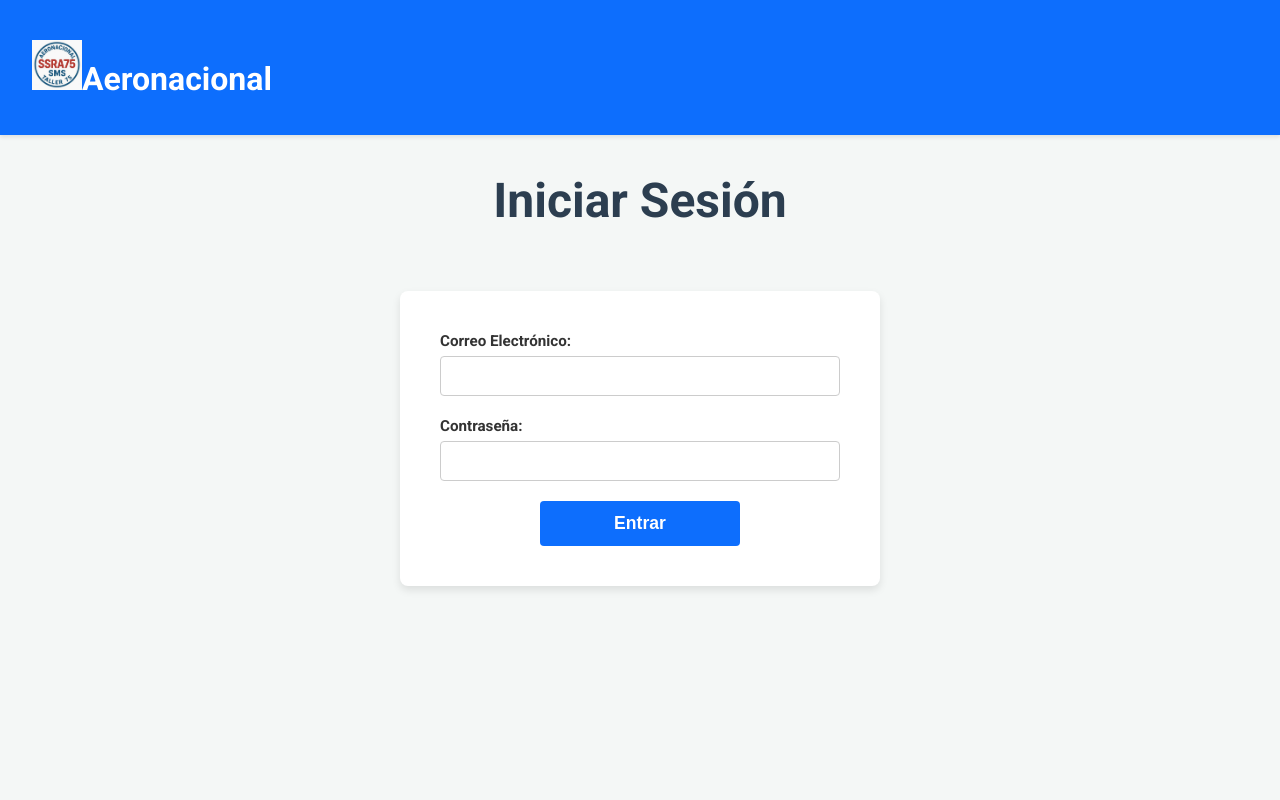
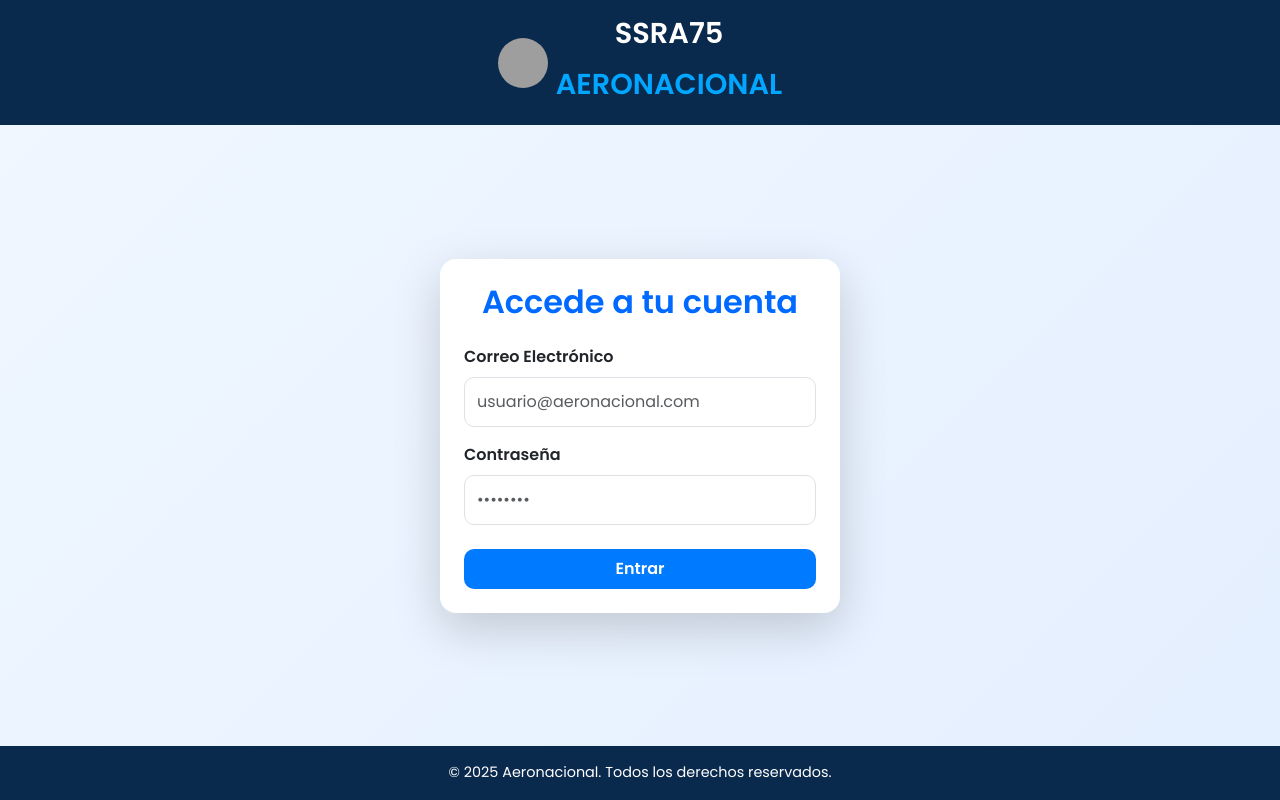
Before and after one commit to ABNERCD/SSRA75, an Angular app in the folder frontend/: page /login in a window 1280 px wide. Built offline with nearby package versions, Linux system fonts and the light colour scheme; grey boxes are pictures that could not be loaded.

Commit message:
Cambios en el login

```diff
--- a/frontend/angular.json
+++ b/frontend/angular.json
@@ -14,9 +14,7 @@
           "builder": "@angular/build:application",
           "options": {
             "browser": "src/main.ts",
-            "polyfills": [
-              "zone.js"
-            ],
+            "polyfills": ["zone.js"],
             "tsConfig": "tsconfig.app.json",
             "assets": [
               {
@@ -24,10 +22,7 @@
                 "input": "public"
               }
             ],
-            "styles": [
-              "src/custom-theme.scss",
-              "src/styles.css"
-            ]
+            "styles": ["src/custom-theme.scss", "src/styles.css"]
           },
           "configurations": {
             "production": {
@@ -71,20 +66,10 @@
         "test": {
           "builder": "@angular/build:karma",
           "options": {
-            "polyfills": [
-              "zone.js",
-              "zone.js/testing"
-            ],
+            "polyfills": ["zone.js", "zone.js/testing"],
             "tsConfig": "tsconfig.spec.json",
-            "assets": [
-              {
-                "glob": "**/*",
-                "input": "public"
-              }
-            ],
-            "styles": [
-              "src/styles.css"
-            ]
+            "assets": ["src/favicon.ico", "src/assets"],
+            "styles": ["src/styles.css"]
           }
         }
       }
--- a/frontend/src/app/auth/login/login.css
+++ b/frontend/src/app/auth/login/login.css
@@ -1,99 +1,88 @@
-.main-header {
+/* === Estilos globales === */
+body {
+  font-family: "Poppins", sans-serif;
+  background: linear-gradient(135deg, #f0f7ff, #e4efff);
+  min-height: 100vh;
   display: flex;
-  justify-content: space-between;
-  align-items: center;
-  padding: 2.5rem 2rem;
-  background-color: #0d6efd; /* Un azul más vibrante */
-  color: white;
-  box-shadow: 0 2px 4px rgba(0, 0, 0, 0.1); /* Sombra sutil */
+  flex-direction: column;
+  margin: 0;
 }
 
-.logo-container {
-  display: flex;
-  align-items: center;
-  gap: 5rem; /* Espacio entre logo y texto */
+/* === Header === */
+.main-header {
+  background-color: #0a2a4d;
+  padding: 1rem 0;
+  text-align: center;
+  color: #fff;
 }
 
-.logo {
-  height: 50px;
+.header-title {
+  font-size: 1.8rem;
+  font-weight: 600;
 }
 
-.logo-text {
-  font-size: 2rem;
+.header-title span {
+  color: #00a6ff;
   font-weight: 700;
 }
 
-/* --- Contenido Principal --- */
-.content {
-  display: flex;
-  flex-direction: column;
-  align-items: center;
-  padding-top: 50px;
-  max-width: 1200px;
-  margin: 1rem auto; /* Centra el contenido y añade espacio */
-  padding: 0 1rem;
+.logo-img {
+  width: 50px;
+  height: 50px;
+  border-radius: 50%;
 }
 
-.content h2 {
-  text-align: center;
-  font-size: 3rem;
-  white-space: nowrap;
-  margin-bottom: 5rem;
-  color: #2c3e50;
+/* === Main === */
+.main-container {
+  flex: 1;
+  padding: 2rem 1rem;
 }
 
-form {
+.login-card {
+  background: #fff;
+  max-width: 400px;
   width: 100%;
-  max-width: 400px;
-  padding: 40px;
-  background-color: #ffffff;
-  border-radius: 8px;
-  box-shadow: 0 4px 8px rgba(0, 0, 0, 0.1);
-  margin-bottom: 20px;
+  border-radius: 20px;
+  box-shadow: 0 10px 25px rgba(0, 0, 0, 0.1);
 }
 
-.form-group {
-  margin-bottom: 20px;
+.login-title {
+  color: #0069ff;
+  font-weight: 700;
 }
 
-.form-group label {
-  display: block;
-  margin-bottom: 5px;
-  font-weight: 600;
-  color: #333;
-  font-size: 0.95rem;
+/* === Inputs y botones === */
+.form-control {
+  border-radius: 10px;
+  padding: 0.75rem;
 }
 
-.form-group input {
-  width: 100%;
-  padding: 10px 12px;
-  border: 1px solid #ccc;
-  border-radius: 4px;
-  font-size: 1rem;
-  box-sizing: border-box;
-  transition: border-color 0.3s;
+.btn-primary {
+  background: #007bff;
+  border: none;
+  border-radius: 10px;
+  font-weight: 600;
+  transition: background 0.3s ease;
 }
 
-.form-group input:focus {
-  border-color: #0d6efd;
-  outline: none;
+.btn-primary:hover {
+  background: #0056d2;
 }
 
-form button[type="submit"] {
-  width: 50%;
-  display: block;
-  margin: 0 auto;
-  padding: 12px;
-  background-color: #0d6efd;
-  color: white;
-  border: none;
-  border-radius: 4px;
-  font-size: 1.1rem;
-  font-weight: bold;
-  cursor: pointer;
-  transition: background-color 0.3s;
+/* === Footer === */
+.main-footer {
+  background-color: #0a2a4d;
+  color: #fff;
+  font-size: 0.9rem;
 }
 
-form button[type="submit"]:hover {
-  background-color: #0b5ed7;
+/* === Responsividad === */
+@media (max-width: 576px) {
+  .header-title {
+    font-size: 1.4rem;
+  }
+
+  .login-card {
+    padding: 2rem 1.2rem;
+  }
 }
--- a/frontend/src/app/auth/login/login.html
+++ b/frontend/src/app/auth/login/login.html
@@ -1,22 +1,52 @@
-<header class="main-header">
-  <div class="login-container">
-    <img src="assets/images/LogoTaller.jpg" alt="Logo Taller 75" class="logo">
-    <span class="logo-text">Aeronacional</span>
-  </div>
-</header>
+<!DOCTYPE html>
+<html lang="es">
+<head>
+  <meta charset="UTF-8" />
+  <meta name="viewport" content="width=device-width, initial-scale=1.0" />
+  <title>Aeronacional | Login</title>
 
-<main class="content">
-  <h2>Iniciar Sesión</h2>
+  <!-- Bootstrap 5 -->
+  <link href="https://cdn.jsdelivr.net/npm/bootstrap@5.3.2/dist/css/bootstrap.min.css" rel="stylesheet">
 
-  <form (ngSubmit)="onSubmit()">
-    <div class="form-group">
-      <label for="email">Correo Electrónico:</label>
-      <input type="email" id="email" name="email" [(ngModel)]="loginData.email" required>
+  <!-- Fuente moderna -->
+  <link href="https://fonts.googleapis.com/css2?family=Poppins:wght@400;600&display=swap" rel="stylesheet">
+
+  <!-- Estilos personalizados -->
+  <link rel="stylesheet" href="login.css">
+</head>
+
+<body>
+  <!-- Header -->
+  <header class="main-header">
+    <div class="container d-flex align-items-center justify-content-center">
+      <img src="https://cdn-icons-png.flaticon.com/512/147/147144.png" alt="Logo" class="logo-img me-2">
+      <h1 class="header-title">SSRA75 <p> </p><span>AERONACIONAL</span></h1>
     </div>
-    <div class="form-group">
-      <label for="password">Contraseña:</label>
-      <input type="password" id="password" name="password" [(ngModel)]="loginData.password" required>
+  </header>
+
+  <!-- Contenido principal -->
+  <main class="main-container d-flex justify-content-center align-items-center">
+    <div class="login-card shadow-lg p-4 rounded-4">
+      <h2 class="login-title mb-4 text-center">Accede a tu cuenta</h2>
+      <form>
+        <div class="mb-3 text-start">
+          <label for="email" class="form-label fw-semibold">Correo Electrónico</label>
+          <input type="email" class="form-control" id="email" placeholder="usuario@aeronacional.com" required>
+        </div>
+        <div class="mb-4 text-start">
+          <label for="password" class="form-label fw-semibold">Contraseña</label>
+          <input type="password" class="form-control" id="password" placeholder="••••••••" required>
+        </div>
+        <button type="submit" class="btn btn-primary w-100 py-2">Entrar</button>
+      </form>
     </div>
-    <button type="submit">Entrar</button>
-  </form>
-</main>
+  </main>
+
+  <!-- Footer -->
+  <footer class="main-footer text-center py-3">
+    © 2025 Aeronacional. Todos los derechos reservados.
+  </footer>
+
+  <script src="https://cdn.jsdelivr.net/npm/bootstrap@5.3.2/dist/js/bootstrap.bundle.min.js"></script>
+</body>
+</html>
--- a/frontend/src/app/pages/home/home.html
+++ b/frontend/src/app/pages/home/home.html
@@ -1,6 +1,6 @@
 <header class="main-header">
   <div class="logo-container">
-    <img src="assets/images/LogoTaller.jpg" alt="Logo Taller 75" class="logo">
+    <img src="/frontend/src/assets/LogoTaller.jpg" alt="SSRA75" class="logo">
     <span class="logo-text">Aeronacional</span>
   </div>
   <nav class="main-nav">
@@ -10,7 +10,7 @@
 </header>
 
 <main class="content">
-  <h1>BIENVENIDO(A)</h1>
+  <h1>BIENVENIDO(A) a SSRA75</h1>
 
   <div class="content-row">
     <div class="image-box">
```
Also changed, not shown: frontend/src/assets/LogoTaller.jpg (renamed from frontend/src/assets/images/LogoTaller.jpg).
